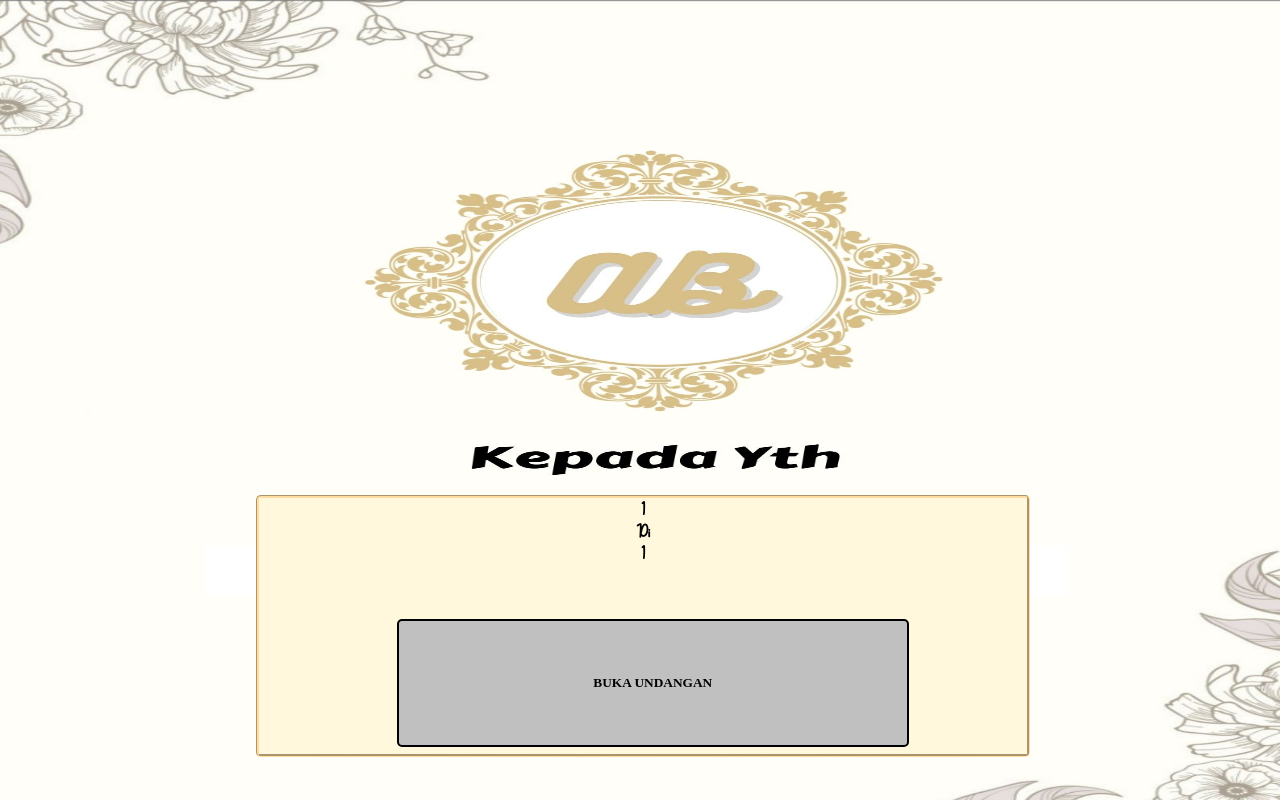
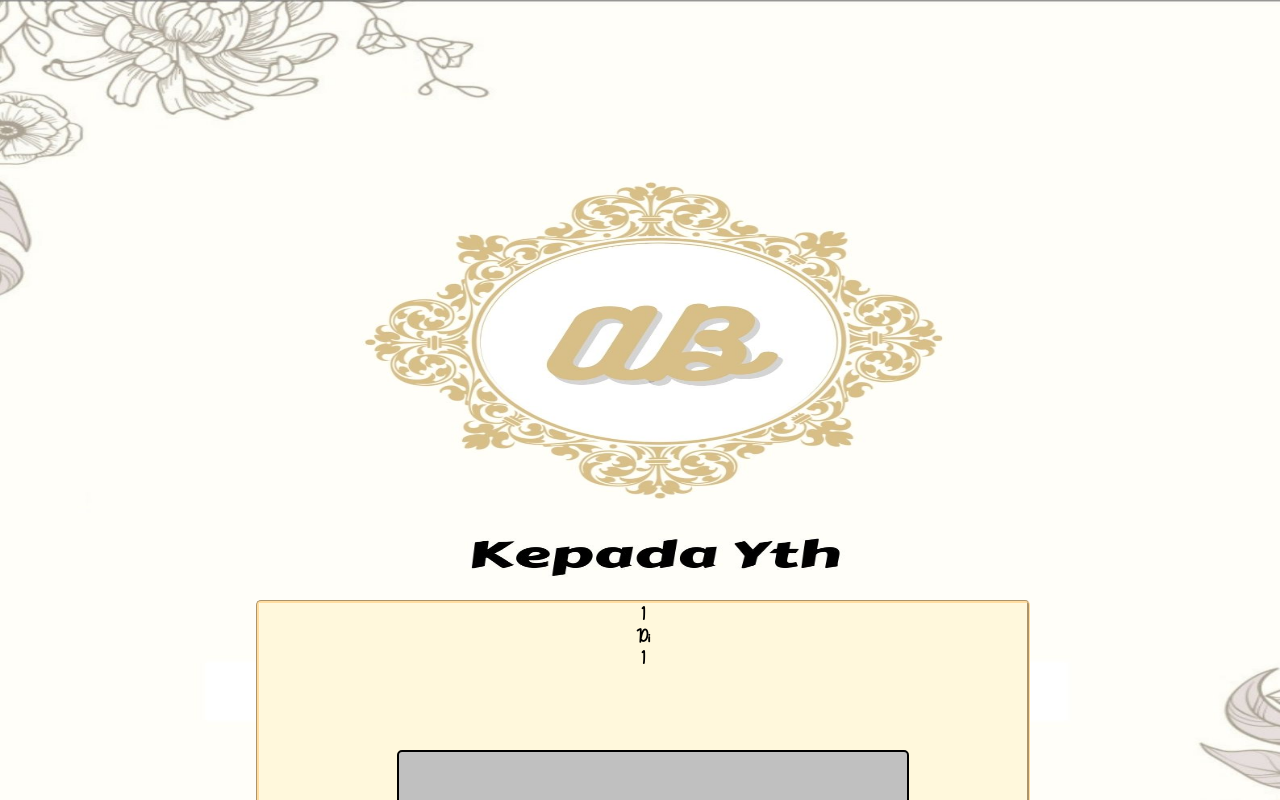
Before and after one commit to bembengggg/weddingbambangdinda, a React (Create React App) app: page /1/1 in a window 1280 px wide. Shown: the top 800 px of the page. Built offline with nearby package versions, Linux system fonts and the light colour scheme; a web font is replaced by a local one.

Commit message:
text label

```diff
--- a/src/Component/Sampul/Sampul.css
+++ b/src/Component/Sampul/Sampul.css
@@ -663,17 +663,17 @@
 
  }
 
- @media only screen and (min-height: 700px) and (max-height: 823px) {
-    .container{
-        width: 100%;
-        height: 100%;
-        position: relative;
-
-    }
-    .buku{
-        display: block;
-        width: 100%;
-        height: 825px;
+ @media only screen and (min-height: 700px) and (max-height: 1000px) {
+    .container{
+        width: 100%;
+        height: 100%;
+        position: relative;
+
+    }
+    .buku{
+        display: block;
+        width: 100%;
+        height: 1000px;
     }
     .wrappernama{
         height: auto;
```
